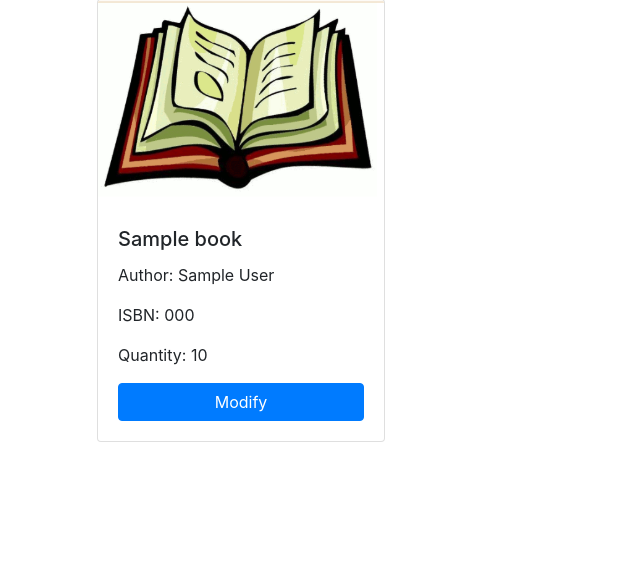
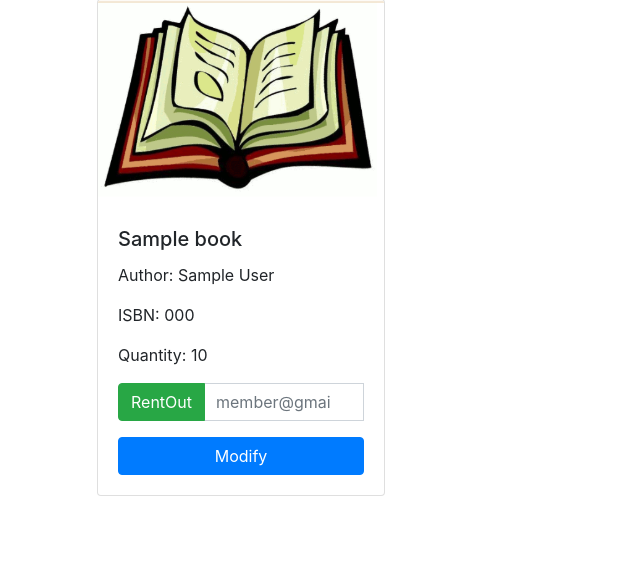
Before and after one commit to durgeshmeena/Library_Management_System, a Flask app: template app/templates/books2.html in a window 1280 px wide. Shown: the part 293-864 px from the top of the page, without its empty margins (0-640 px from the left). Before the commit the page ends 735 px from the top, so only its background shows below. Run offline with Flask 2, Linux system fonts and the light colour scheme; the template is opened without the code that fills it: most values are stand-ins (such as "Sample title", 1, 10 or a date in 2020); some libraries are stand-ins or nearby versions.

Commit message:
adding book rent-out

```diff
--- a/app/templates/books2.html
+++ b/app/templates/books2.html
@@ -68,12 +68,18 @@
                             <p class="card-text">ISBN: {{book['isbn']}}</p>
                             <p class="card-text">Quantity: {{book['stock']}}</p>
                             <div name="books" id = {{book['id']}}>
-                              <!-- <button  type="button"  class="btn btn-primary" data-toggle="modal" data-target="#exampleModal-{{book['id']}}">
-                                  Modify btn-outline-secondary
-                              </button> -->
 
-
-
+                              <div class="input-group mb-3">
+                                <div class="input-group-prepend">
+                                  <button class="btn btn-success" id="{{book['id']}}" onclick="issueBook(this.id)" type="button" {% if not book['available'] %} disabled {% endif%} >RentOut</button>
+                                </div>
+                                <input list="members" id="member" class="form-control" placeholder="member@gmail.com" aria-label="" aria-describedby="basic-addon1" autocomplete="off" {% if not book['available'] %} disabled {% endif%}>
+                                  <datalist id="members">
+                                    {% for member in members %}
+                                    <option value="{{member['email']}}" >{{member['name']}}</option>
+                                    {% endfor %}
+                                  </datalist>
+                              </div>
 
                               <input type="submit" value="Modify" class="btn btn-block btn-primary" data-toggle="modal" data-target="#exampleModal-{{book['id']}}">
 
```
